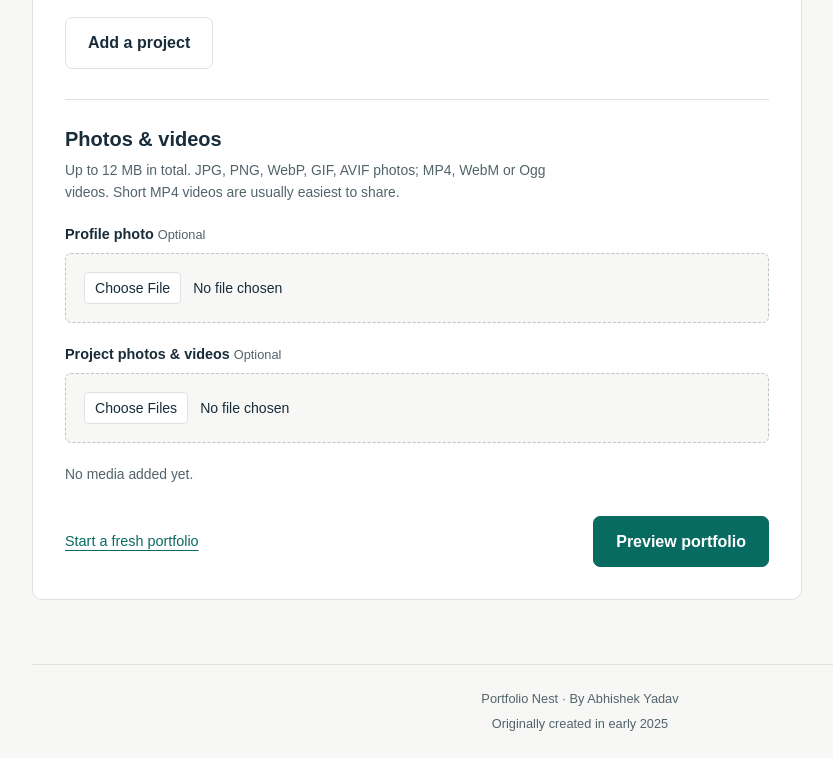
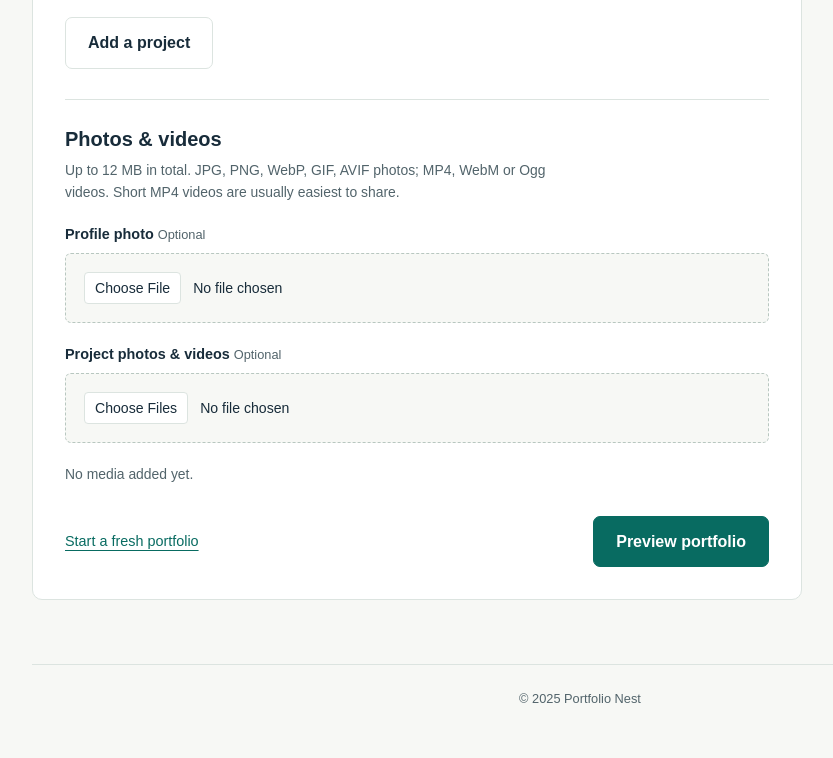
Before and after one commit to Abijeason/portfolio-nest, a plain HTML site: page builder.html in a window 1280 px wide. Shown: the part 1344-2102 px from the top of the page, without its empty margins (60-893 px from the left). After the commit the page ends 2078 px from the top, so only its background shows below. Drawn offline with Linux system fonts and the light colour scheme.

Commit message:
Update footer content and copyright year

```diff
--- a/builder.html
+++ b/builder.html
@@ -7,4 +7,4 @@
 <section class="form-section"><h2>Photos & videos</h2><p class="help" id="media-help">Up to 12 MB in total. JPG, PNG, WebP, GIF, AVIF photos; MP4, WebM or Ogg videos. Short MP4 videos are usually easiest to share.</p><div class="field"><label for="photo">Profile photo <span class="optional">Optional</span></label><input id="photo" type="file" accept="image/jpeg,image/png,image/webp,image/gif,image/avif" aria-describedby="media-help"><ul id="photo-list" class="media-list"></ul></div><div class="field"><label for="projectMedia">Project photos & videos <span class="optional">Optional</span></label><input id="projectMedia" type="file" accept="image/jpeg,image/png,image/webp,image/gif,image/avif,video/mp4,video/webm,video/ogg" multiple aria-describedby="media-help"><ul id="media-list" class="media-list"></ul></div><p id="media-size" class="help">No media added yet.</p></section>
 <div class="form-actions"><button id="reset" type="button" class="text-btn">Start a fresh portfolio</button><button id="preview-button" type="submit" class="btn">Preview portfolio</button></div></form>
 <aside class="aside"><p id="save-status" class="save-status" role="status" aria-live="polite">Loading your draft…</p><h2>One file. Everything included.</h2><p>Your introduction, projects, photos and videos are packaged in the HTML download.</p><ul><li>Opens in a browser without sign-in</li><li>Works without an internet connection</li><li>Can be edited here before downloading</li></ul><p class="help-secondary">Your draft is saved on this device. Clearing browser data removes it. Anyone you send the exported file to can see the details you include.</p></aside>
-</div></main><footer class="site-footer"><span>Portfolio Nest · By Abhishek Yadav</span><span>Originally created in early 2025</span></footer></div></body></html>
+</div></main><footer class="site-footer"><span>© 2025 Portfolio Nest</span></footer></div></body></html>
```
